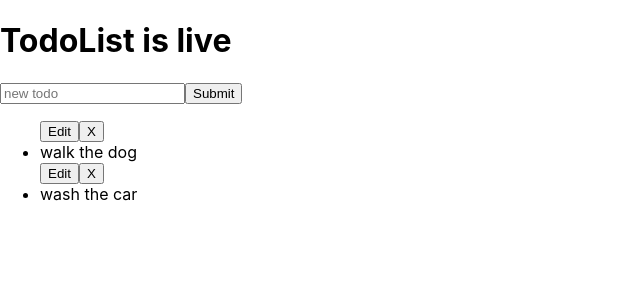
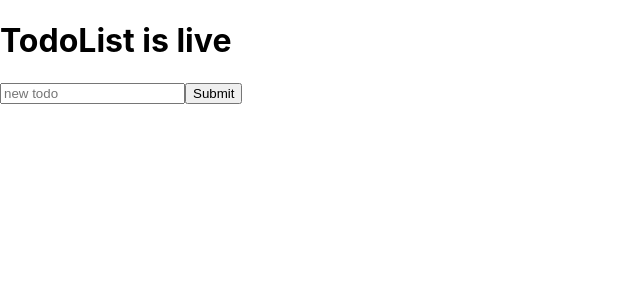
Before and after one commit to SanchitYadav2005/React_js_, a React (Create React App) app in the folder todo_exercise/: page / in a window 1280 px wide. Shown: the top 300 px of the page, without its empty margins (0-640 px from the left). Built offline with nearby package versions, Linux system fonts and the light colour scheme.

Commit message:
added a freture to remove the todo

```diff
--- a/todo_exercise/src/Todo.js
+++ b/todo_exercise/src/Todo.js
@@ -1,11 +1,18 @@
 import React,{Component} from "react";
 
 class Todo extends Component{
+    constructor(props){
+        super(props);
+        this.handleRemove = this.handleRemove.bind(this)
+    }
+    handleRemove(){
+        this.props.removeTodo(this.props.id)
+    }
     render(){
         return(
             <div>
                 <button>Edit</button>
-                <button>X</button>
+                <button onClick={this.handleRemove}>X</button>
                 <li>{this.props.task}</li>
             </div>
         )
--- a/todo_exercise/src/TodoForm.js
+++ b/todo_exercise/src/TodoForm.js
@@ -1,5 +1,5 @@
 import React, {Component} from 'react';
-
+import { v4 as uuid } from 'uuid';
 
 class TodoForm extends Component{
     constructor(props){
@@ -15,7 +15,7 @@ class TodoForm extends Component{
     }
     handleSubmit(e){
         e.preventDefault();
-        this.props.createTodo(this.state);
+        this.props.createTodo({...this.state, id:uuid()});
         this.setState({
             task: ""
         })
--- a/todo_exercise/src/TodoList.js
+++ b/todo_exercise/src/TodoList.js
@@ -7,18 +7,28 @@ class TodoList extends Component{
     constructor(props){
         super(props);
         this.state = {
-            todos: [{task: "walk the dog"}, {task: "wash the car"}]
+            todos: []
         }
         this.create = this.create.bind(this)
+        this.remove = this.remove.bind(this)
     }
     create(newTodos){
         this.setState({
             todos: [...this.state.todos, newTodos]
         })
     }
+    remove(id){
+        this.setState({
+            todos: this.state.todos.filter(t => t.id !== id)
+        })
+    }
     render(){
         const todos = this.state.todos.map(todo=>(
-           <Todo task={todo.task}/>
+           <Todo
+           key={todo.id}
+           task={todo.task}
+           id={todo.id}
+           removeTodo={this.remove}/>
         ))
         return(
             <div>
```
